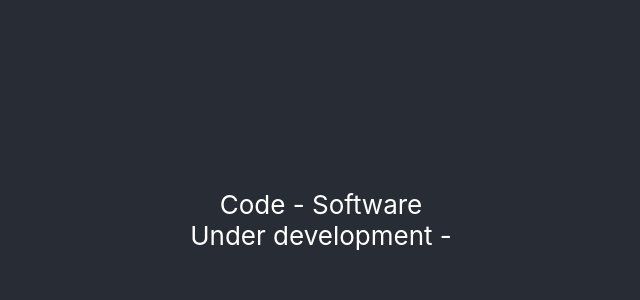
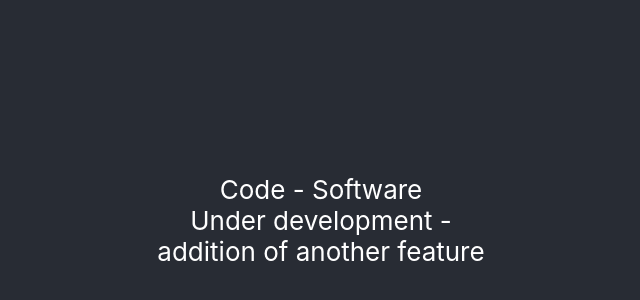
Before and after one commit to ametthapa/code-software, a React (Create React App) app: page / in a window 1280 px wide. Shown: the part 180-480 px from the top of the page, without its empty margins (319-959 px from the left). Built offline with nearby package versions, Linux system fonts and the light colour scheme.

Commit message:
new change

```diff
--- a/src/App.js
+++ b/src/App.js
@@ -6,6 +6,7 @@ function App() {
       <header className="App-header">
         <div>Code - Software</div>
         <div>Under development - </div>
+        <div>addition of another feature</div>
       </header>
     </div>
   );
```
